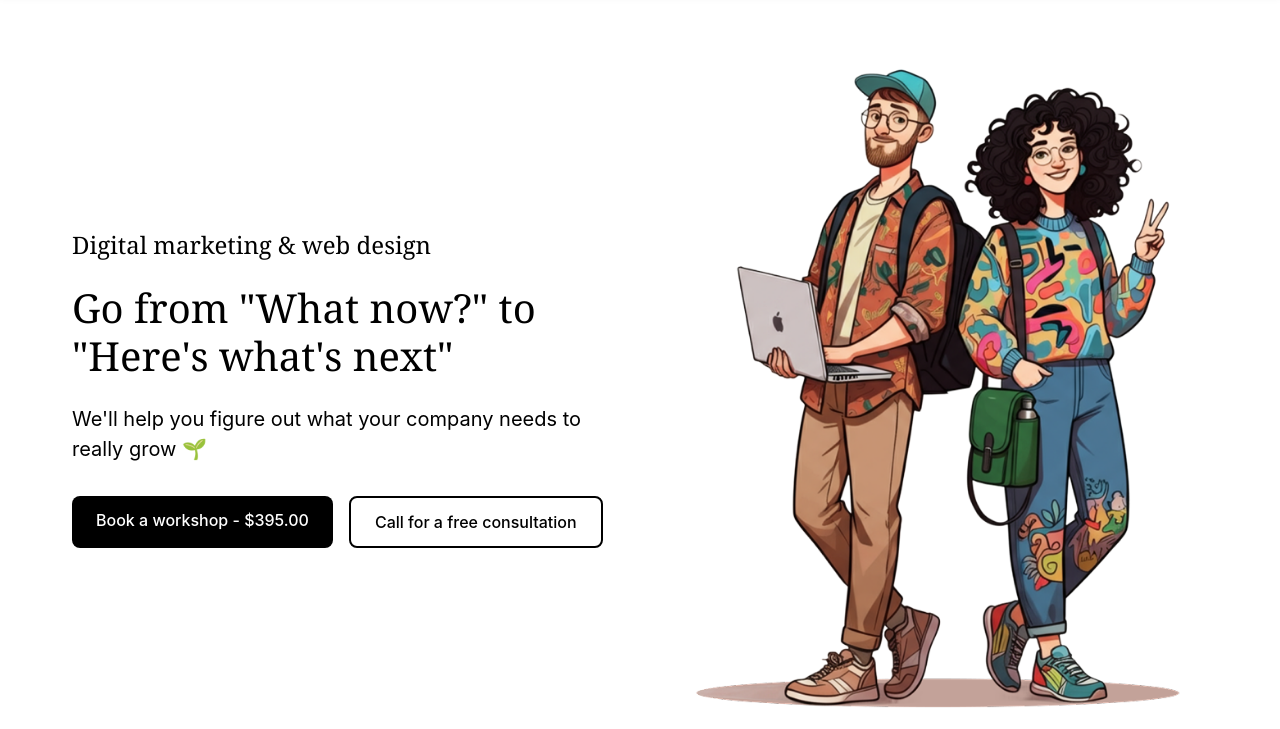
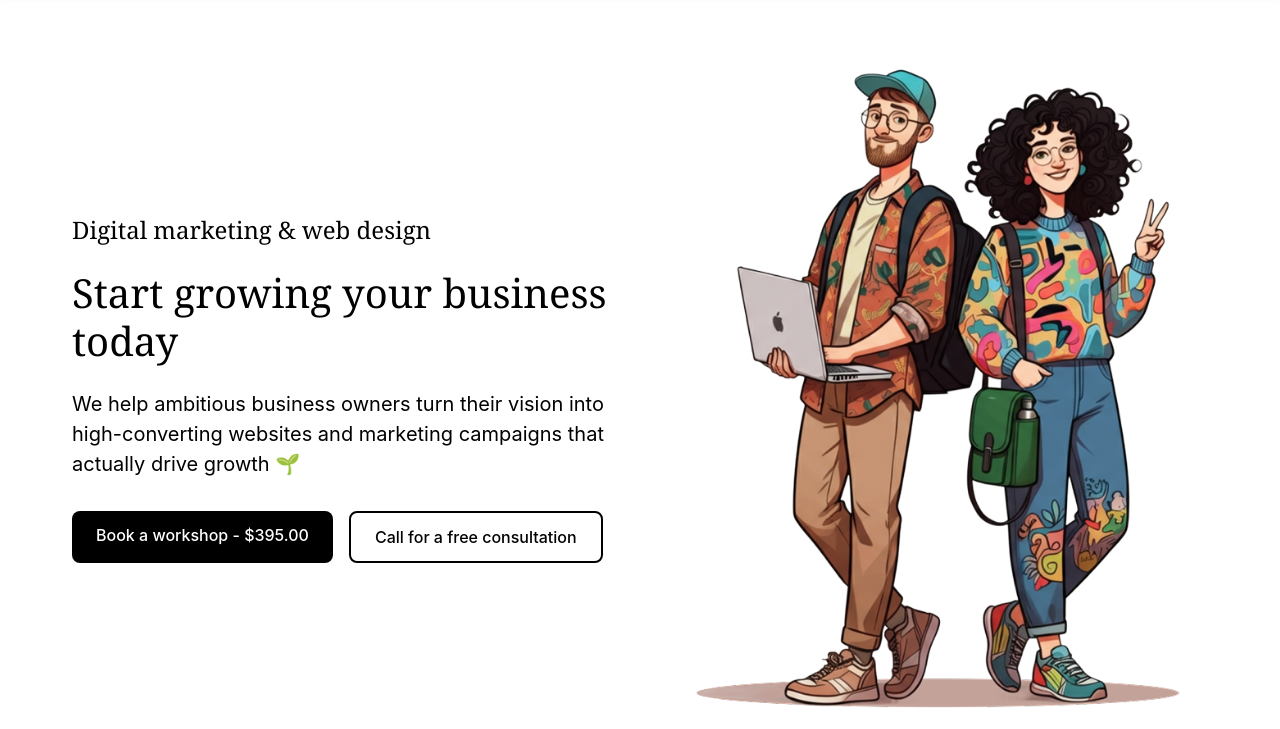
Before and after one commit to eraeric91/mottojiyu-prototype, a plain HTML site: page index.html in a window 1280 px wide. Shown: the part 71-800 px from the top of the page. Drawn offline with Linux system fonts and the light colour scheme; a web font is replaced by a local one.

Commit message:
Update index.html

```diff
--- a/index.html
+++ b/index.html
@@ -583,8 +583,8 @@
             <div class="hero-content">
                 <div class="hero-text">
                     <h3>Digital marketing & web design</h3>
-                    <h1>Go from "What now?" to "Here's what's next"</h1>
-                    <p>We'll help you figure out what your company needs to really grow 🌱</p>
+                    <h1>Start growing your business today</h1>
+                    <p>We help ambitious business owners turn their vision into high-converting websites and marketing campaigns that actually drive growth 🌱</p>
                     <div class="hero-buttons">
                         <a href="https://calendly.com/pip-digital/discovery-workshop?month=2025-07" class="btn btn-primary" target="_blank" rel="noopener noreferrer">Book a workshop - $395.00</a>
                         <a href="tel:(303)845-0746" class="btn btn-secondary">Call for a free consultation</a>
```
